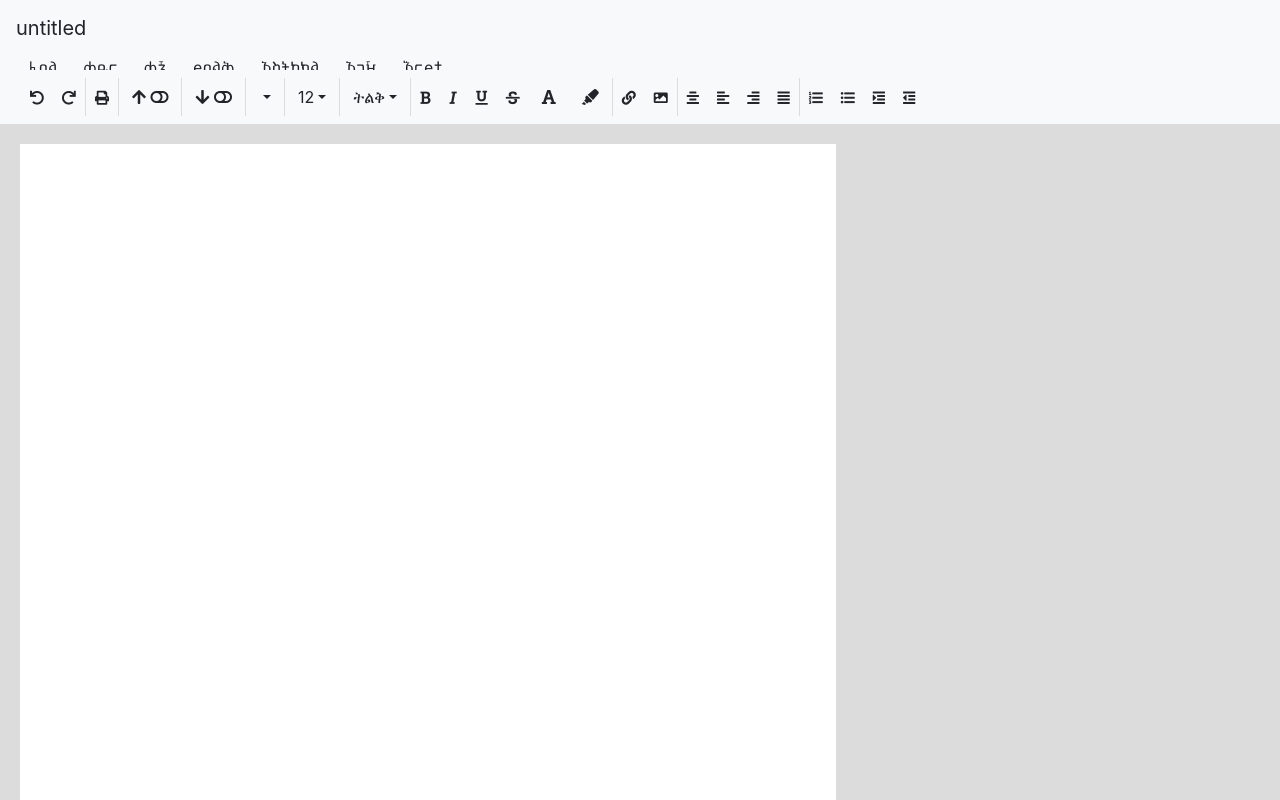
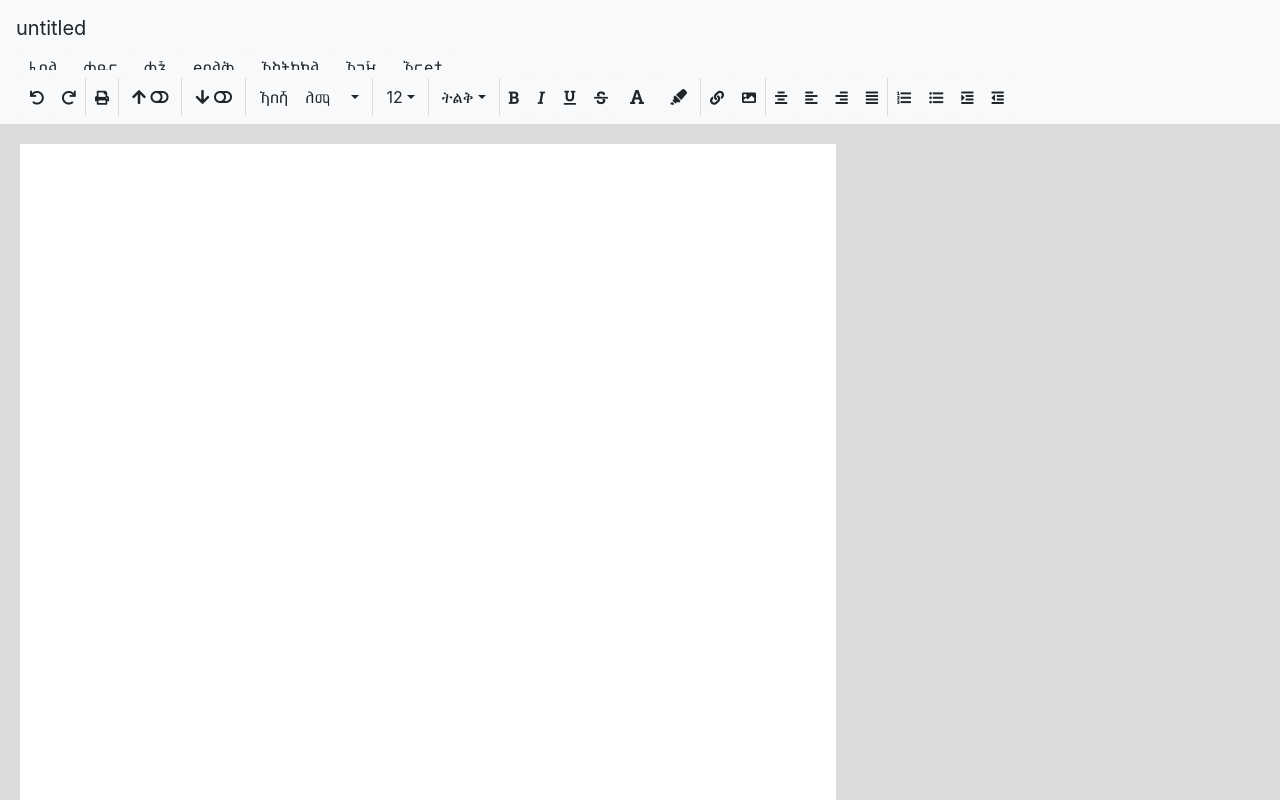
Before and after one commit to CodeHabesha/derassi, a React (Create React App) app: page / in a window 1280 px wide. Shown: the top 800 px of the page. Built offline with nearby package versions, Linux system fonts and the light colour scheme.

Commit message:
fix toggle am to eng

```diff
--- a/src/components/fontFamily.js
+++ /dev/null
@@ -1,45 +0,0 @@
-import keyboardMap from '../keyboardMap'
-import React from 'react'
-const  fonts = [
-
-     'Abesha Arada',
-     'Abesha Arif',
-     'Abesha Demeke',
-     'Abesha Kitfo',
-     'Abesha Lemma',
-     'Abesha Lemma Light',
-     'Abesha Tana'
-]
-
-
-
-
-
-const getAmharicName = (index) => {
-    switch (index) {
-        case 0:
-            return (keyboardMap['ua'] + keyboardMap['be'] + keyboardMap['sxa'] + " " + keyboardMap['ua'] + keyboardMap['ra'] + keyboardMap['da'])
-        case 1:
-            return (keyboardMap['ua'] + keyboardMap['be'] + keyboardMap['sxa'] + " " + keyboardMap['ua'] + keyboardMap['ree'] + keyboardMap['f'])
-        case 2:
-            return (keyboardMap['ua'] + keyboardMap['be'] + keyboardMap['sxa'] + " " + keyboardMap['de'] + keyboardMap['me'] + keyboardMap['qe'])
-        case 3:
-            return (keyboardMap['ua'] + keyboardMap['be'] + keyboardMap['sxa'] + " " + keyboardMap['k'] + keyboardMap['t'] + keyboardMap['fo'])
-        case 4:
-            return (keyboardMap['ua'] + keyboardMap['be'] + keyboardMap['sxa'] + " " + keyboardMap['le'] + keyboardMap['ma'])
-        case 5:
-            return (keyboardMap['ua'] + keyboardMap['be'] + keyboardMap['sxa'] + " " + keyboardMap['le'] + keyboardMap['ma'] + " " + keyboardMap['qe'])
-        case 6:
-            return (keyboardMap['ua'] + keyboardMap['be'] + keyboardMap['sxa'] + " " + keyboardMap['tca'] + keyboardMap['na'])
-        default:
-            break;
-    }
-}
-const AbeshaNameFamily = (props) => (
-    <span style={{fontFamily: props.fontFamily}}> {props.name} </span>
-)
-
-
-export default  fonts;
-export const fontsInAmharic = fonts.map( (_font, i) => getAmharicName(i))
-export const getFamily = (i)=> <AbeshaNameFamily name={getAmharicName(i)} fontFamily={fonts[i]}/>
--- a/src/components/menuItems/editFont.js
+++ b/src/components/menuItems/editFont.js
@@ -1,42 +1,60 @@
 import React from "react";
 import { fontStyle } from '../../GLOBAL'
 import executeCommand from './menuHelpers'
-import fonts, { fontsInAmharic, getFamily} from '../fontFamily'
+import fonts from './fontFamily'
 import { Dropdown, DropdownToggle, DropdownMenu, DropdownItem } from 'reactstrap';
+import keyboardMap from '../../keyboardMap'
 
-const EditFont = class EditFont extends React.Component {
+class EditFont extends React.Component {
     constructor(props){
       super(props)
-      console.log(fonts, fontsInAmharic)
       this.toggle = this.toggle.bind(this);
       this.state = {
-        dropdownOpen: false,
-        currentStyle: fontStyle.currentStyle
+        dropdownOpen: false
       };
       this.handleChange = this.handleChange.bind(this)
+      this.getMeaning = this.getMeaning.bind(this)
+      this.unquote = this.unquote.bind(this)
     }
     toggle() {
       this.setState(prevState => ({
-        dropdownOpen: !prevState.dropdownOpen,
-        currentStyle: fontStyle.currentStyle
+        dropdownOpen: !prevState.dropdownOpen
       }));
     }
+    unquote(string){
+        let newstr = ""
+        for(let str of string){
+            if(str !== "\""){
+                newstr += str
+            }
+        }
+        return newstr
+    }
+    getMeaning = ( font ) => {
+
+        if(!this.props.abeshaMenu){
+            return font
+        }
+        let amharics = fonts[font] || fonts[fontStyle.currentStyle]
+        if(!amharics){return font}
+        let meaning = ""
+        for(let am of amharics){
+            keyboardMap[am]  ?  (meaning += keyboardMap[am]) : (meaning += " ")
+        }
+        return <AmharicStyle fontFamily={font} meaing={meaning}/>
+    }
+
 
     handleChange(e){
-      console.log(e)
-      let index = ( fonts.indexOf(e.target.value) < 0 ? fonts.indexOf(e.target.value) : this.currentIndex )
-      console.log(index)
-      fontStyle.setFont(fonts[index])
-      executeCommand( { cmd: "fontName", arg: fontStyle.cursty } )
-      this.setState({currentStyle: fontStyle.currentStyle})
+      this.props.abeshaMenu ? fontStyle.setFont(this.unquote(e.target.style.fontFamily)) : fontStyle.setFont(e.target.value)
+      executeCommand( { cmd: "fontName", arg: fontStyle.currentStyle })
   }
   render(){
-    console.log(this.state.currentStyle)
-    let values =  fonts.map( (font,i) => <DropdownItem ref={ (e) => this.el = e } onClick={this.handleChange}  value={font} key={i}  > {this.props.abeshaMenu ? getFamily(i) : fonts[i]} </DropdownItem>)
+    let values =  Object.keys(fonts).map( (font,i) => <DropdownItem  onClick={this.handleChange} key={i} value={font} >{this.getMeaning(font) || font}</DropdownItem>)
     return(
       <Dropdown isOpen={this.state.dropdownOpen} toggle={this.toggle}>
         <DropdownToggle  color="light" caret>
-            {this.props.abeshaMenu ? getFamily(this.currentIndex) : fontStyle.currentStyle}
+            {this.props.abeshaMenu ? this.getMeaning(fontStyle.currentStyle) : fontStyle.currentStyle}
         </DropdownToggle>
         <DropdownMenu>
           {values}
@@ -47,3 +65,8 @@ const EditFont = class EditFont extends React.Component {
   }
 
   export default EditFont;
+
+
+const AmharicStyle = (props) => (
+    <span style={{fontFamily: props.fontFamily}}> {props.meaing} </span>
+)
--- /dev/null
+++ b/src/components/menuItems/fontFamily.js
@@ -0,0 +1,15 @@
+
+const  fonts =
+
+{
+      'Abesha Arada'      :['ua','be','sxa'," ",'ua', 'ra', 'da'],
+      'Abesha Arif'       :['ua','be','sxa'," ",'ua', 'ree', 'f'],
+      'Abesha Demeke'     :['ua','be','sxa'," ",'de', 'me', 'qe'],
+      'Abesha Kitfo'      :['ua','be','sxa'," ",'k', 't', 'fo'],
+      'Abesha Lemma'      :['ua','be','sxa'," ",'le', 'ma'],
+      'Abesha Lemma Light':['ua','be','sxa'," ",'le', 'ma', ' ', 'qe','jx','n'],
+      'Abesha Tana'       :['ua','be','sxa'," ",'ta', 'na']
+}
+
+
+export default  fonts;
```
